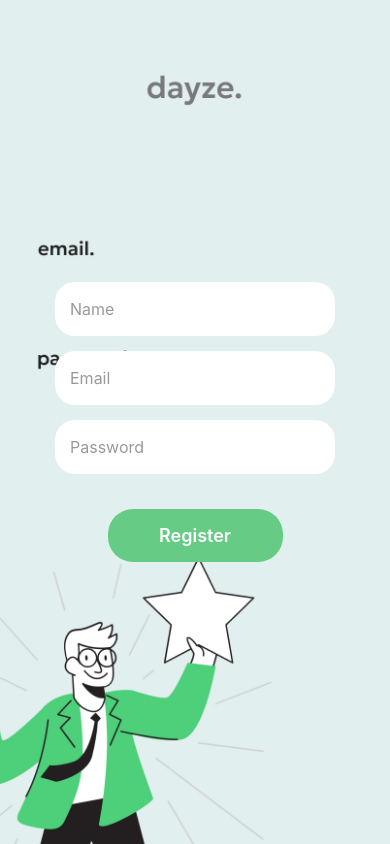
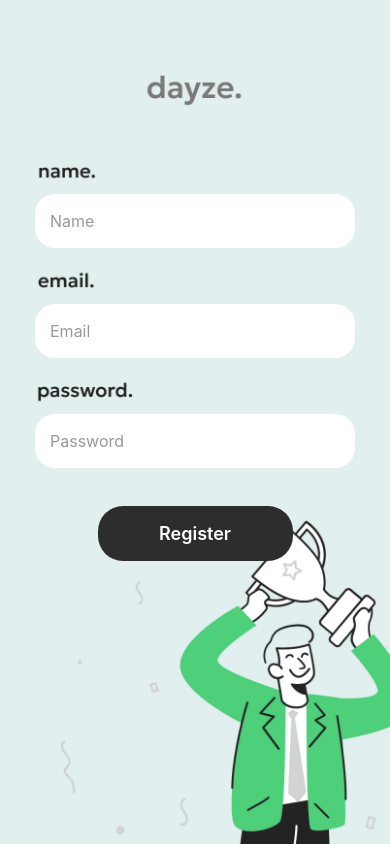
Before and after one commit to kaaz10/Dayzee_App, a React Native app: screen /Register in a window 390 px wide. Built offline with nearby package versions, Linux system fonts and the light colour scheme.

Commit message:
Register done

```diff
--- a/src/screens/RegisterScreen.js
+++ b/src/screens/RegisterScreen.js
@@ -1,5 +1,5 @@
 import React, { useState } from 'react';
-import { View, Text, TextInput, TouchableOpacity, Alert, StyleSheet, ImageBackground, Dimensions } from 'react-native';
+import { View, TextInput, TouchableOpacity, Text, Alert, StyleSheet, ImageBackground, Dimensions } from 'react-native';
 import { auth, db } from '../config/firebase';
 import { createUserWithEmailAndPassword } from 'firebase/auth';
 import { doc, setDoc } from 'firebase/firestore';
@@ -25,13 +25,13 @@ export default function RegisterScreen({ navigation }) {
 
   return (
     <ImageBackground
-      source={require('../../assets/images/Login.jpg')}
+      source={require('../../assets/images/Register.jpg')}
       style={[styles.background, { width, height }]}
       resizeMode="cover"
     >
       <View style={styles.container}>
         <TextInput
-          style={styles.input}
+          style={styles.inputName}
           placeholder="Name"
           placeholderTextColor="#999"
           value={name}
@@ -39,7 +39,7 @@ export default function RegisterScreen({ navigation }) {
         />
 
         <TextInput
-          style={styles.input}
+          style={styles.inputEmail}
           placeholder="Email"
           placeholderTextColor="#999"
           value={email}
@@ -47,7 +47,7 @@ export default function RegisterScreen({ navigation }) {
         />
 
         <TextInput
-          style={styles.input}
+          style={styles.inputPassword}
           placeholder="Password"
           placeholderTextColor="#999"
           secureTextEntry
@@ -71,24 +71,46 @@ const styles = StyleSheet.create({
   container: {
     flex: 1,
     justifyContent: 'center',
-    padding: 20,
     position: 'relative',
   },
-  input: {
+  inputName: {
     backgroundColor: '#fff',
     borderRadius: 20,
     paddingVertical: 17,
     paddingHorizontal: 15,
     fontSize: 16,
     color: '#333',
-    marginBottom: 15,
+    position: 'absolute',
+    top: '23%', // Adjust as needed for desired positioning
     left: 35,
     right: 35,
-    width: '80%',
-    alignSelf: 'center',
+  },
+  inputEmail: {
+    backgroundColor: '#fff',
+    borderRadius: 20,
+    paddingVertical: 17,
+    paddingHorizontal: 15,
+    fontSize: 16,
+    color: '#333',
+    position: 'absolute',
+    top: '36%', // Adjust as needed
+    left: 35,
+    right: 35,
+  },
+  inputPassword: {
+    backgroundColor: '#fff',
+    borderRadius: 20,
+    paddingVertical: 17,
+    paddingHorizontal: 15,
+    fontSize: 16,
+    color: '#333',
+    position: 'absolute',
+    top: '49%', // Adjust as needed
+    left: 35,
+    right: 35,
   },
   registerButton: {
-    backgroundColor: '#66cc85',
+    backgroundColor: '#2d2d2d',
     width: '50%',
     height: '6.5%',
     paddingVertical: 12,
@@ -96,7 +118,8 @@ const styles = StyleSheet.create({
     alignItems: 'center',
     justifyContent: 'center',
     alignSelf: 'center',
-    marginTop: 20, // Controls space above the button
+    position: 'absolute',
+    top: '60%', // Adjust this value to control the button position
   },
   buttonText: {
     color: '#fff',
```
Also changed, not shown: assets/images/Register.jpg (added).
